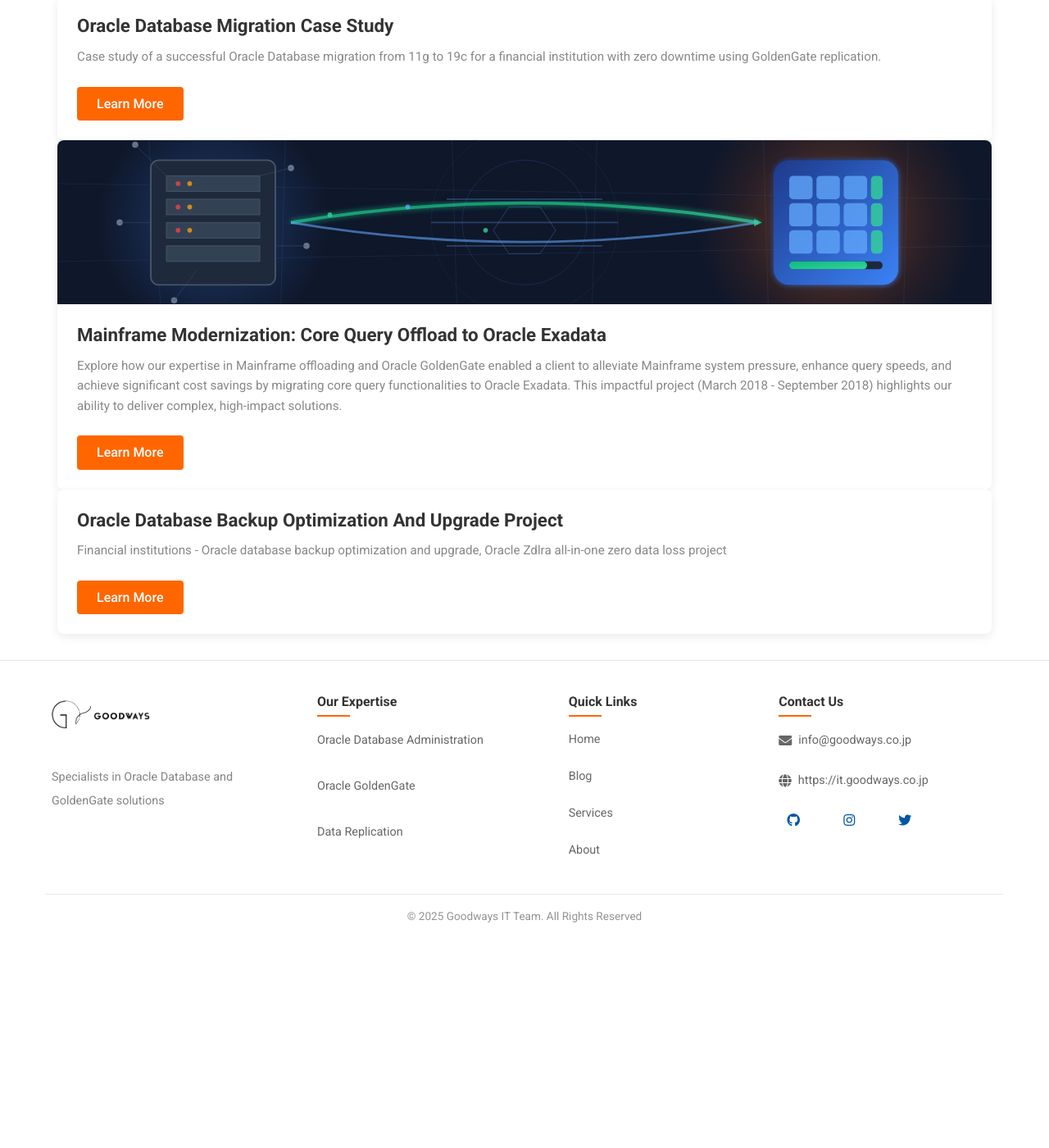
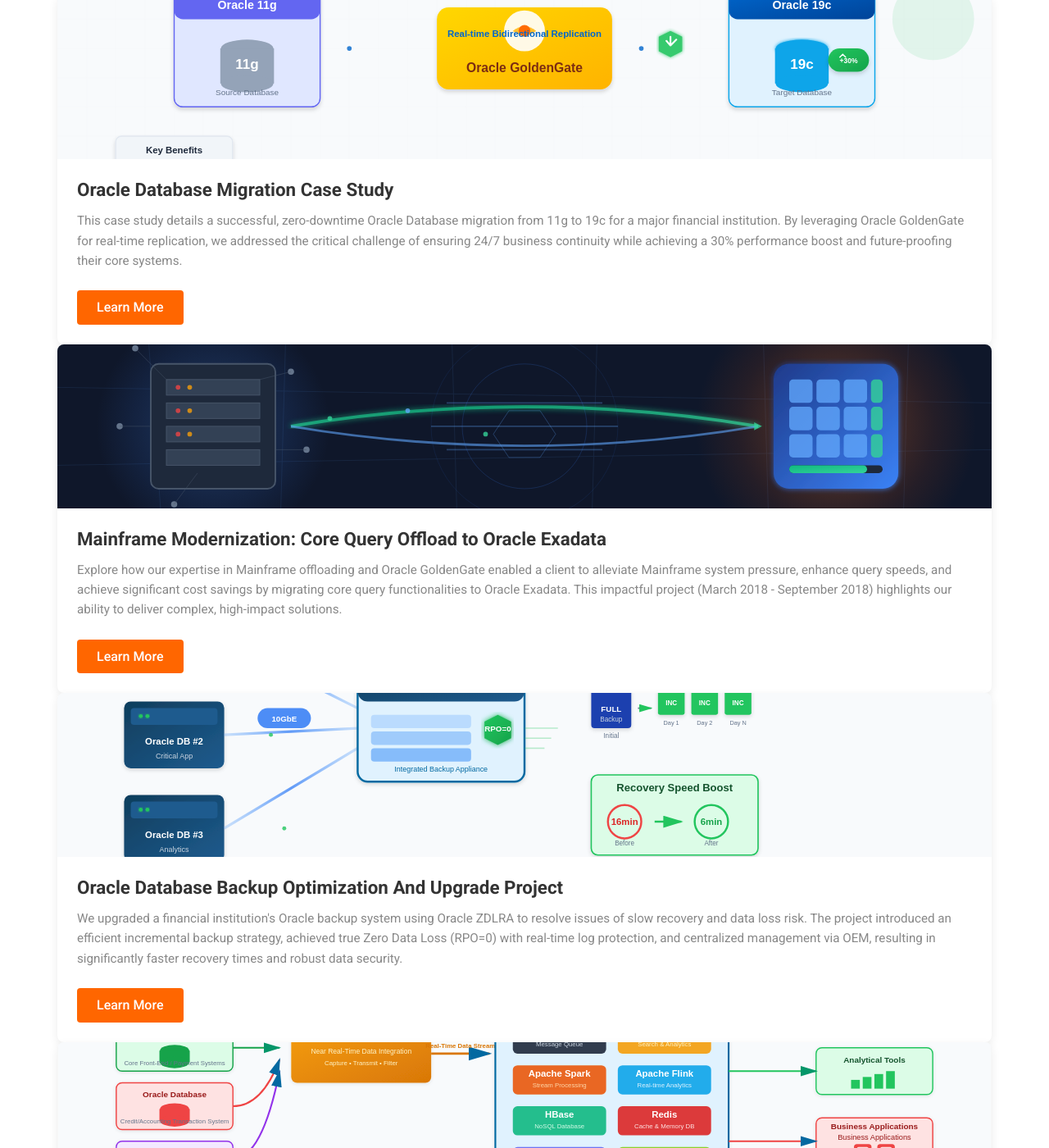
Before and after one commit to goodwaysIT/en, a Jekyll site: the page built from projects/index.html, in a window 1280 px wide and 1400 px high, scrolled down 340 px. Shown: the whole window at 82% size. Built offline with Jekyll 4.4.1, drawn with Linux system fonts in a browser that asks for light colours; before the commit the page ends 1485 px from its top, so only the background shows below that; some of the changed lines change nothing that is shown; some of the changed text lies outside the part shown.

Commit message:
add svg for project

```diff
--- a/_projects/ORACLE-Database-Backup-Optimization-and-Upgrade-Project.md
+++ b/_projects/ORACLE-Database-Backup-Optimization-and-Upgrade-Project.md
@@ -2,12 +2,15 @@
 layout: page
 title: "Oracle Database Backup Optimization And Upgrade Project"
 description: "This chapter mainly introduces how we help customers optimize the existing backup strategy and backup architecture to solve problems such as long backup/recovery time, large archive log volume, untimely backup, scattered backup jobs, data loss risks, and difficult backup management."
-excerpt: "Financial institutions - Oracle database backup optimization and upgrade, Oracle Zdlra all-in-one zero data loss project"
+excerpt: "We upgraded a financial institution's Oracle backup system using Oracle ZDLRA to resolve issues of slow recovery and data loss risk. The project introduced an efficient incremental backup strategy, achieved true Zero Data Loss (RPO=0) with real-time log protection, and centralized management via OEM, resulting in significantly faster recovery times and robust data security."
 order: 3
+image: /assets/images/case-studies/oracle-backup-optimization-architecture.svg
 tags: ["Oracle", "Oracle Exadata", "Backup Strategy Optimization", "Centralized Management", "Faster Recovery", "Zero Data Loss"]
 ---
 
 # ORACLE Database Backup Optimization and Upgrade Project
+
+![Oracle Database Backup Optimization Architecture]({{ '/assets/images/case-studies/oracle-backup-optimization-architecture.svg' | relative_url }})
 
 ## Project Background
 With the continuous development of customer business operations, the data volume in each database has gradually increased. Concurrently, due to rapid growth in new business, approximately 3–8 new databases are deployed monthly. Database backup and recovery face significant challenges:
--- /dev/null
+++ b/_projects/near-real-time-data-platform-development.md
@@ -0,0 +1,52 @@
+---
+layout: page
+title: "Building a Near Real-Time Data Platform for a Major Provincial Bank"
+description: "Case Study: Development of a high-performance, scalable near real-time data platform (Feb 2019 - Oct 2019) for a major provincial bank, enabling advanced data collection, processing, and analytics."
+excerpt: "This project (February 2019 - October 2019) involved creating a near real-time data platform for a major provincial bank. We utilized GoldenGate for data synchronization and developed a Go-based backend for intelligent O&M, achieving low latency, high throughput, and robust scalability."
+order: 4
+image: /assets/images/case-studies/near-real-time-data-platform.svg
+tags: ["Near Real-Time Data", "Data Platform", "GoldenGate", "GoLang", "Big Data", "Financial Services", "Data Integration", "Intelligent O&M"]
+---
+
+# Building a Near Real-Time Data Platform for a Major Provincial Bank
+
+## Project Overview: Meeting the Demands of Modern Data
+
+A major provincial bank sought to establish a state-of-the-art near real-time data platform. The core objectives were to achieve:
+
+*   **Low Latency**: Ensuring data is available for processing and analysis with minimal delay.
+*   **High Throughput**: Handling large volumes of data efficiently.
+*   **Loose Coupling**: Designing a system where components are independent and can be updated without affecting others.
+*   **High Availability**: Guaranteeing continuous operation and data accessibility.
+*   **Scalability**: Building a platform capable of growing with increasing data loads and analytical needs.
+
+This ambitious project spanned from **February 2019 to October 2019**, aiming to transform the bank's capabilities in data collection, transmission, processing, analysis, mining, presentation, and subscription.
+
+## Our Role and Solution: Engineering Excellence with GoldenGate and Go
+
+Our team was entrusted with key responsibilities in the platform's development:
+
+### Strategic Data Integration with GoldenGate
+*   **Planning and Design**: We meticulously planned and designed the architecture for near real-time data collection, transmission, and filtering. This involved moving data from various relational database systems to a central big data platform.
+*   **GoldenGate Implementation**: Leveraging the Oracle GoldenGate framework, we established robust and efficient data pipelines. This ensured reliable and timely data synchronization, crucial for the near real-time nature of the platform.
+
+![Conceptual diagram of the Near Real-Time Data Platform]({{ '/assets/images/case-studies/near-real-time-data-platform.svg' | relative_url }})
+*<center>Caption: Conceptual architecture of the near real-time data platform, highlighting data flow and key technologies.</center>*
+
+### Intelligent Operations & Maintenance with Go
+*   **Backend Management System**: A critical component was the development of a sophisticated backend management program using the Go programming language.
+*   **Comprehensive Functionality**: This system provided a suite of tools for:
+    *   **Monitoring**: Real-time tracking of data flows and system health.
+    *   **Configuration Management**: Easy and dynamic configuration of data pipelines and processes.
+    *   **Automated Backups**: Ensuring data safety and recoverability.
+    *   **Performance Statistics**: Collecting and analyzing metrics to optimize performance.
+    *   **Diagnostic Information Gathering**: Facilitating rapid troubleshooting and issue resolution.
+*   **Intelligent O&M**: The Go-based system enabled intelligent operations and maintenance across numerous data streams, significantly improving efficiency and reducing manual intervention.
+
+## Outcomes and Impact
+
+The successful implementation of the near real-time data platform empowered the major provincial bank with:
+*   Enhanced data processing capabilities with significantly reduced latency.
+*   A highly scalable and available infrastructure ready for future growth.
+*   Streamlined and intelligent operations, minimizing downtime and operational costs.
+*   Improved data accessibility for timely analysis, reporting, and decision-making.
--- a/_projects/oracle-migration-case-study.md
+++ b/_projects/oracle-migration-case-study.md
@@ -2,11 +2,15 @@
 layout: page
 title: "Oracle Database Migration Case Study"
 description: "How we helped a financial institution migrate to Oracle 19c with zero downtime using GoldenGate."
-excerpt: "Case study of a successful Oracle Database migration from 11g to 19c for a financial institution with zero downtime using GoldenGate replication."
+excerpt: "This case study details a successful, zero-downtime Oracle Database migration from 11g to 19c for a major financial institution. By leveraging Oracle GoldenGate for real-time replication, we addressed the critical challenge of ensuring 24/7 business continuity while achieving a 30% performance boost and future-proofing their core systems."
 order: 1
+image: /assets/images/case-studies/oracle-migration-case-study.svg
+tags: ["Oracle", "Oracle 11g", "Oracle 19c", "GoldenGate", "Database Migration", "Business Continuity"]
 ---
 
 # Oracle Database Migration Case Study
+
+![Oracle Database Migration from 11g to 19c with GoldenGate]({{ '/assets/images/case-studies/oracle-migration-case-study.svg' | relative_url }})
 
 ## Client Overview
 
```
Also changed, not shown: assets/images/case-studies/near-real-time-data-platform.svg (added), assets/images/case-studies/oracle-backup-optimization-architecture.svg (added), assets/images/case-studies/oracle-migration-case-study.svg (added).
